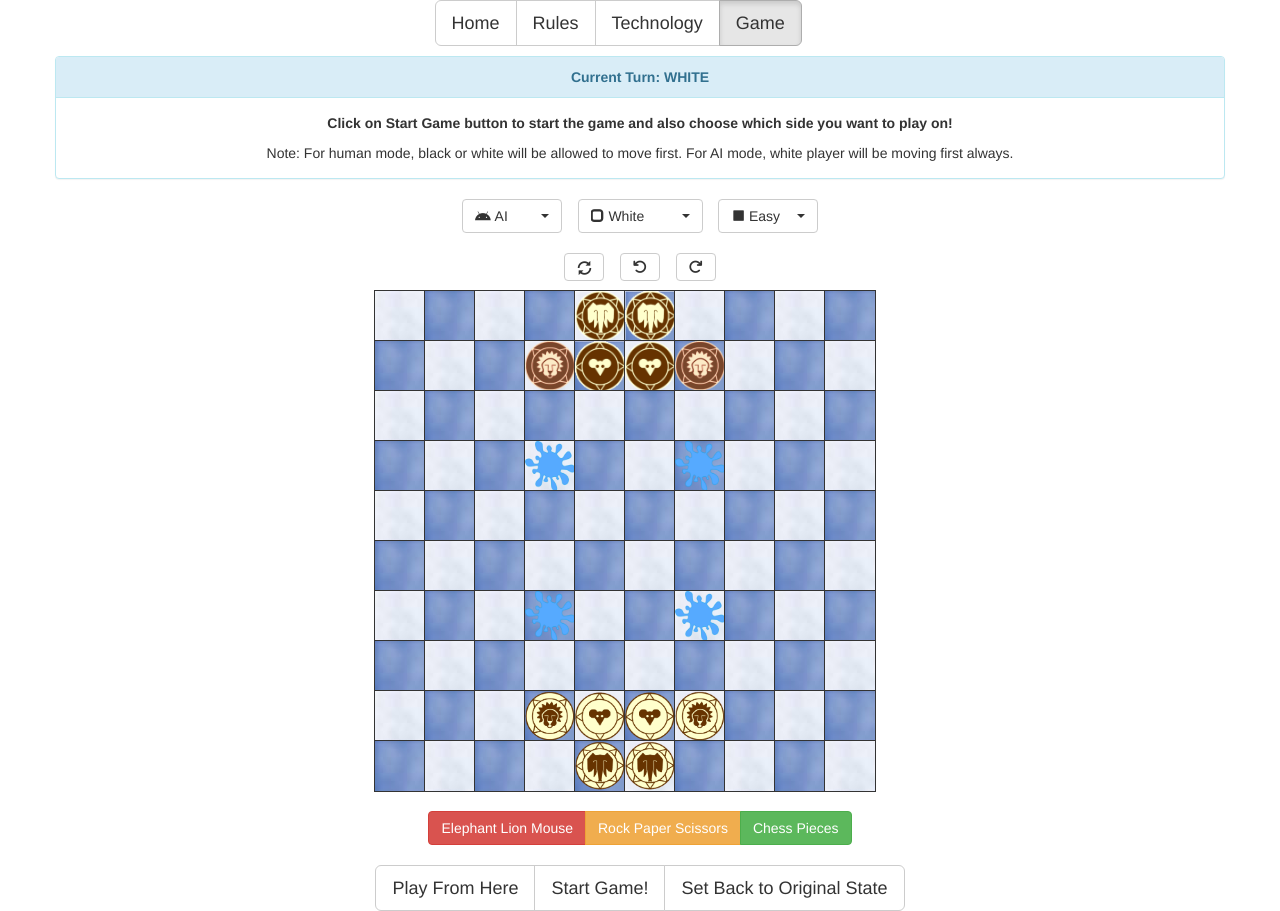
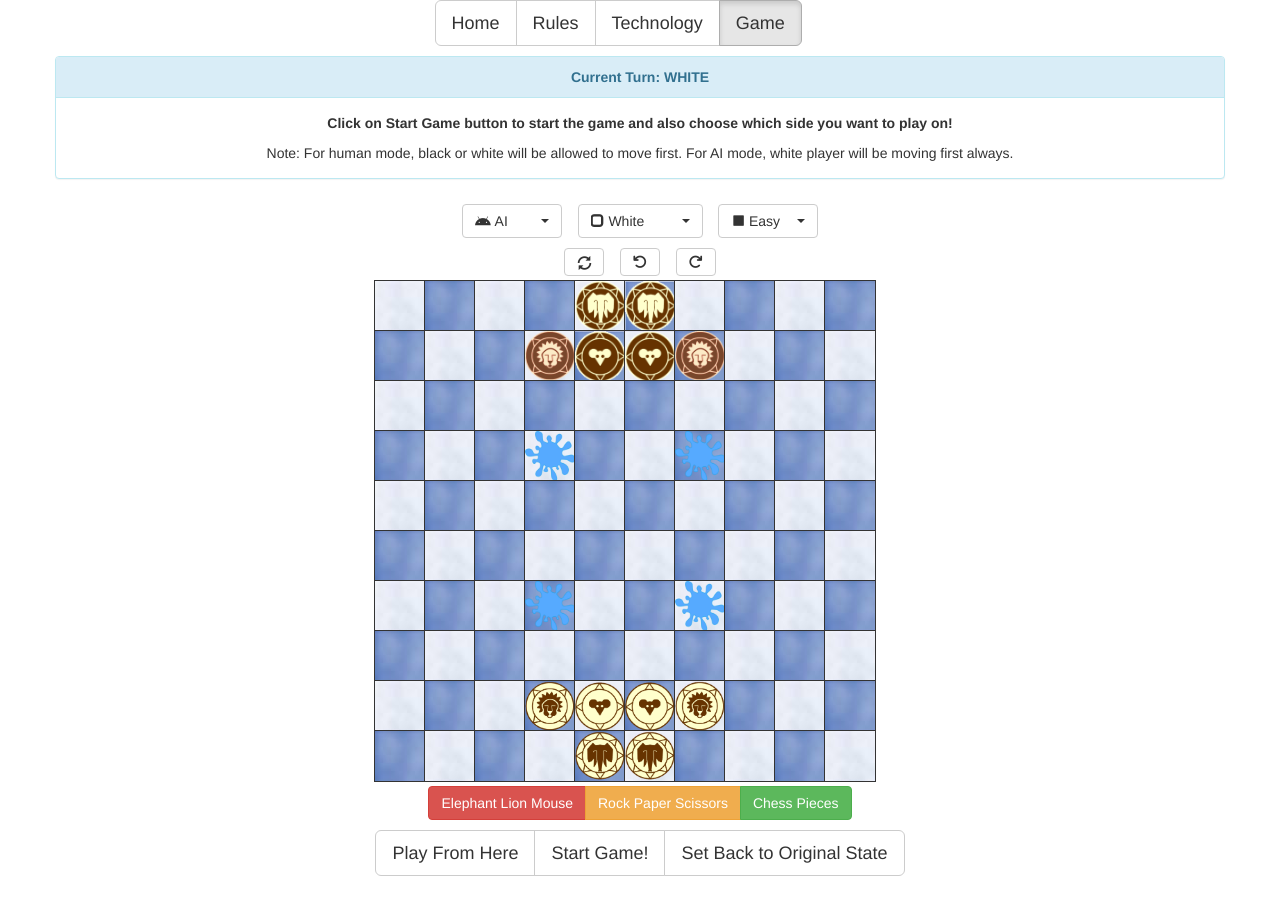
Before and after one commit to noay2/barca, a plain HTML site: page front/try.html in a window 1280 px wide. After the commit the page ends 881 px from the top, so only its background shows below. Drawn offline with nearby package versions, Linux system fonts and the light colour scheme.

Commit message:
updated UI and RPS

```diff
--- a/front/css/style.css
+++ b/front/css/style.css
@@ -3,6 +3,22 @@ body {
 }
 h1 {
     color: Black;
+}
+.mainSelections{
+  padding: 5px;
+
+}
+.threeOptionButtons {
+  padding: 5px;
+
+}
+
+.pieceTypeButtons {
+  padding: 5px;
+}
+
+.lastTwoButtons{
+  padding: 5px;
 }
 
 .navigationBar  {
--- a/front/js/script.js
+++ b/front/js/script.js
@@ -1181,9 +1181,9 @@ function initialize(){
 	document.getElementById("barca_board").innerHTML = "";
 	gameStarted = false;
 	victory = false;
+	who_won = "";
 	player_TURN = $("#playeroption").val();
 	mode = $("#gametype").val();
-	// piece_type = $("#pieceType").val();
 	checkPieceType();
 	original_board_state = {};
 	resetState["player_TURN"] = player_TURN;
@@ -1204,6 +1204,7 @@ function initialize(){
 	initBoardPieces();
 	placeInitImage();
 	placeWateringHoles();
+
 }
 
 function startGame(){
@@ -1392,8 +1393,9 @@ function changePieceTypeToAnimals(){
 	if(piece_type != "animals"){
 
 		placeElephantLionMouseImages();
+		placeImageForScaredAndTrappedPieces();
+		placeImageForWateringHolesIfEmpty();
 		placeCrownOnWinningPieces();
-
 		piece_type = "animals";
 
 	}
@@ -1405,8 +1407,9 @@ function changePieceTypeToRPS(){
 	if(piece_type != "rps"){
 
 		placeRockPaperScissorImages();
+		placeImageForScaredAndTrappedPieces();
+		placeImageForWateringHolesIfEmpty();
 		placeCrownOnWinningPieces();
-
 		piece_type = "rps";
 
 	}
@@ -1419,8 +1422,9 @@ function changePieceTypeToChess(){
 		if(piece_type != "chess"){
 
 		placeChessImages();
+		placeImageForScaredAndTrappedPieces();
+		placeImageForWateringHolesIfEmpty();
 		placeCrownOnWinningPieces();
-
 		piece_type = "chess";
 
 	}
--- a/front/try.html
+++ b/front/try.html
@@ -34,7 +34,6 @@ https://serene-everglades-79780.herokuapp.com/api
 
 
   <div class = "row  text-center" >
-
     <div class="panel panel-info">
       <div class="panel-heading text-center" id="turnDiv"></div>
       <div class="panel-body text-center" id="message">
@@ -46,12 +45,11 @@ https://serene-everglades-79780.herokuapp.com/api
       </div>
     </div>
   </div>
-</div>
 
-<div class = "row" id = "buttons">
-        <!-- <div id="turnDiv" class="col-xs-12 text-center turnDivClass "></div> -->
+<!-- <div class = "row" id = "buttons">
+ -->        <!-- <div id="turnDiv" class="col-xs-12 text-center turnDivClass "></div> -->
 
-    <div class = "col-xs-12 text-center">
+    <div class = "row text-center mainSelections">
       <select class = "selectpicker show-tick" id = "gametype" data-width="100px">
         <optgroup label = "Type">
           <option value = "PLAYER V. AI" data-icon = "fa fa-android" selected = "selected">AI</option>
@@ -59,6 +57,7 @@ https://serene-everglades-79780.herokuapp.com/api
         </optgroup>
       </select>
       &nbsp;&nbsp;
+
 <!--       <select class = "selectpicker show-tick" id = "pieceType" data-width="100px">
         <optgroup label = "Type">
           <option value = "animals" data-icon = "glyphicon glyphicon-fire" selected = "selected">Animals</option>
@@ -88,9 +87,7 @@ https://serene-everglades-79780.herokuapp.com/api
       &nbsp;&nbsp;&nbsp;
  -->
 
-<div class = "col-xs-12 text-center" >
-    <br>
-
+    <div class = "col-xs-12 text-center threeOptionButtons" >
       <button class = "btn btn-default" id = "resetGame" onclick="resetGame()">
         <span class = "glyphicon glyphicon-refresh" aria-hidden = "true">
         </span>
@@ -125,9 +122,7 @@ https://serene-everglades-79780.herokuapp.com/api
       </button> -->
 
 
-</div>
     <div class = "row ">
-
       <div id="barca_board" class = "mainBox"></div>
     </div>
 <!--
@@ -144,20 +139,14 @@ https://serene-everglades-79780.herokuapp.com/api
 </div>
  -->
 
- <div class = "row text-center ">
- <br>
-
+  <div class = "row text-center pieceTypeButtons">
     <div class="btn-group btn-group ">
-
       <button type="button" class="btn btn-danger" onclick="changePieceTypeToAnimals()" >Elephant Lion Mouse</button>
       <button type="button" class="btn btn-warning" onclick = "changePieceTypeToRPS()">Rock Paper Scissors</button>
-
       <button type="button" class="btn btn-success" onclick="changePieceTypeToChess()" >Chess Pieces</button>
-
     </div>
   </div>
-<div class = "row text-center ">
-<br>
+  <div class = "row text-center lastTwoButtons">
     <div class="btn-group btn-group-lg ">
 
       <button type="button" class="btn btn-default" id = "playFromHere" onclick="playFromHere()" >Play From Here</button>
@@ -165,6 +154,7 @@ https://serene-everglades-79780.herokuapp.com/api
 
       <button type="button" class="btn btn-default" id = "setToOriginal" onclick="setBackToOriginalState()" >Set Back to Original State</button>
 
+    </div>
   </div>
 </div>
 
```
Lines whose indentation alone changed are shown as unchanged.
